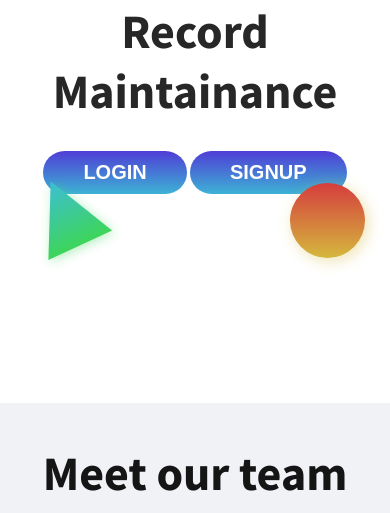
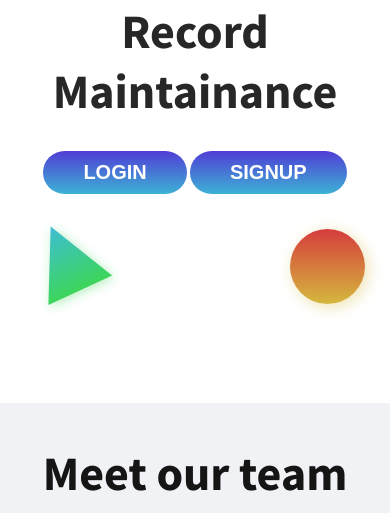
Before and after one commit to iaryankashyap/ConneX, a Flask app: page / in a window 390 px wide. Shown: the part 297-810 px from the top of the page. Run offline with Flask 2, Linux system fonts and the light colour scheme.

Commit message:
position fix

```diff
--- a/webapp/templates/landingfin.html
+++ b/webapp/templates/landingfin.html
@@ -883,7 +883,7 @@ h6 {
 .circle.orange {
   background: linear-gradient(#D53D3D, #D5B83D);
   position: absolute;
-  top: 480px;
+  top: 526px;
   right: 25px;
   animation: circleOrangeMove 2s ease;
   box-shadow: 3px 3px 15px rgba(213, 184, 61, 0.4);
@@ -934,7 +934,7 @@ h6 {
   width: 125px;
   height: 125px;
   position: absolute;
-  top: 450px;
+  top: 495px;
   left: 5px;
   animation: triangleGreendMove 2s ease;
 }
```
